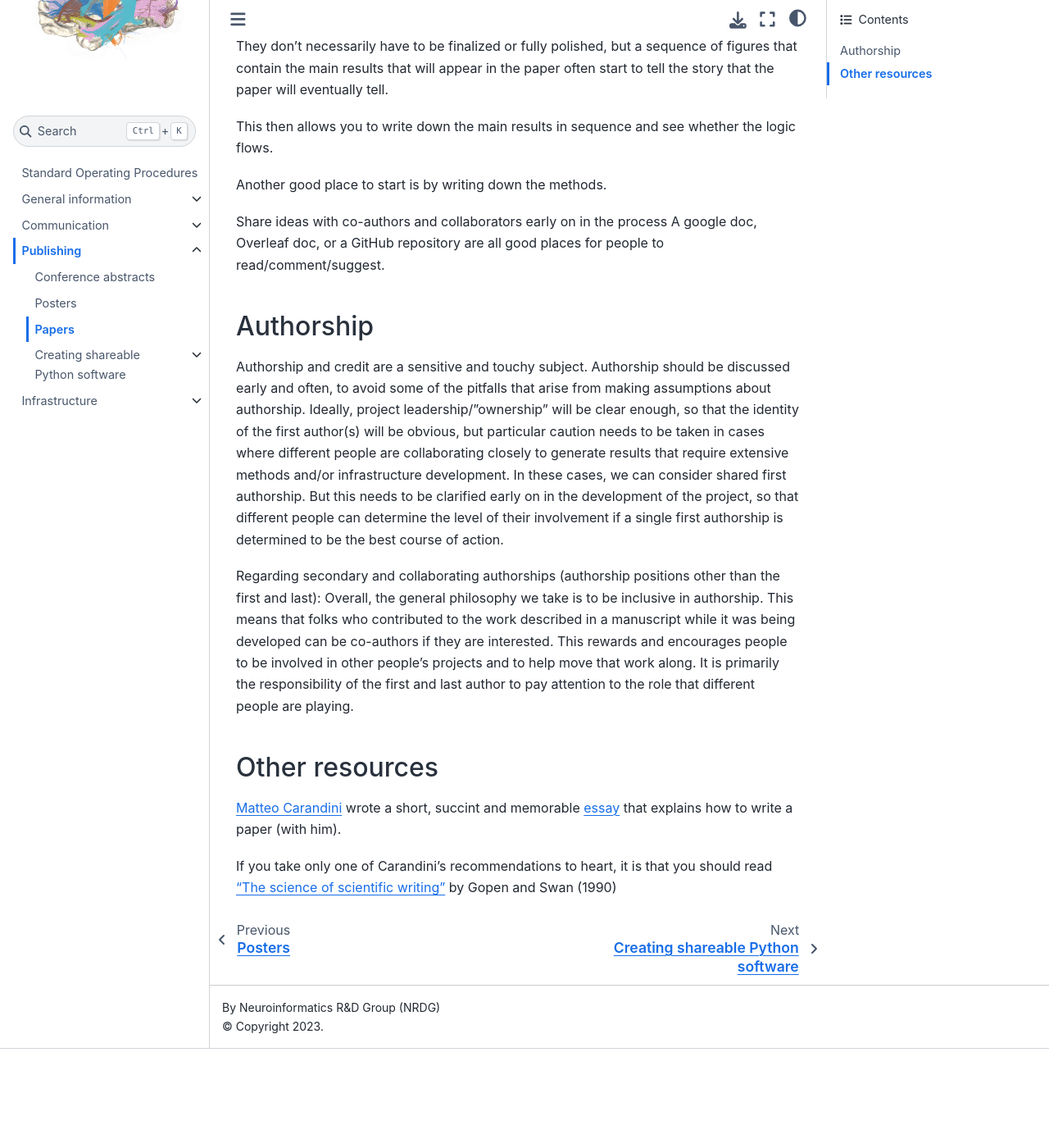
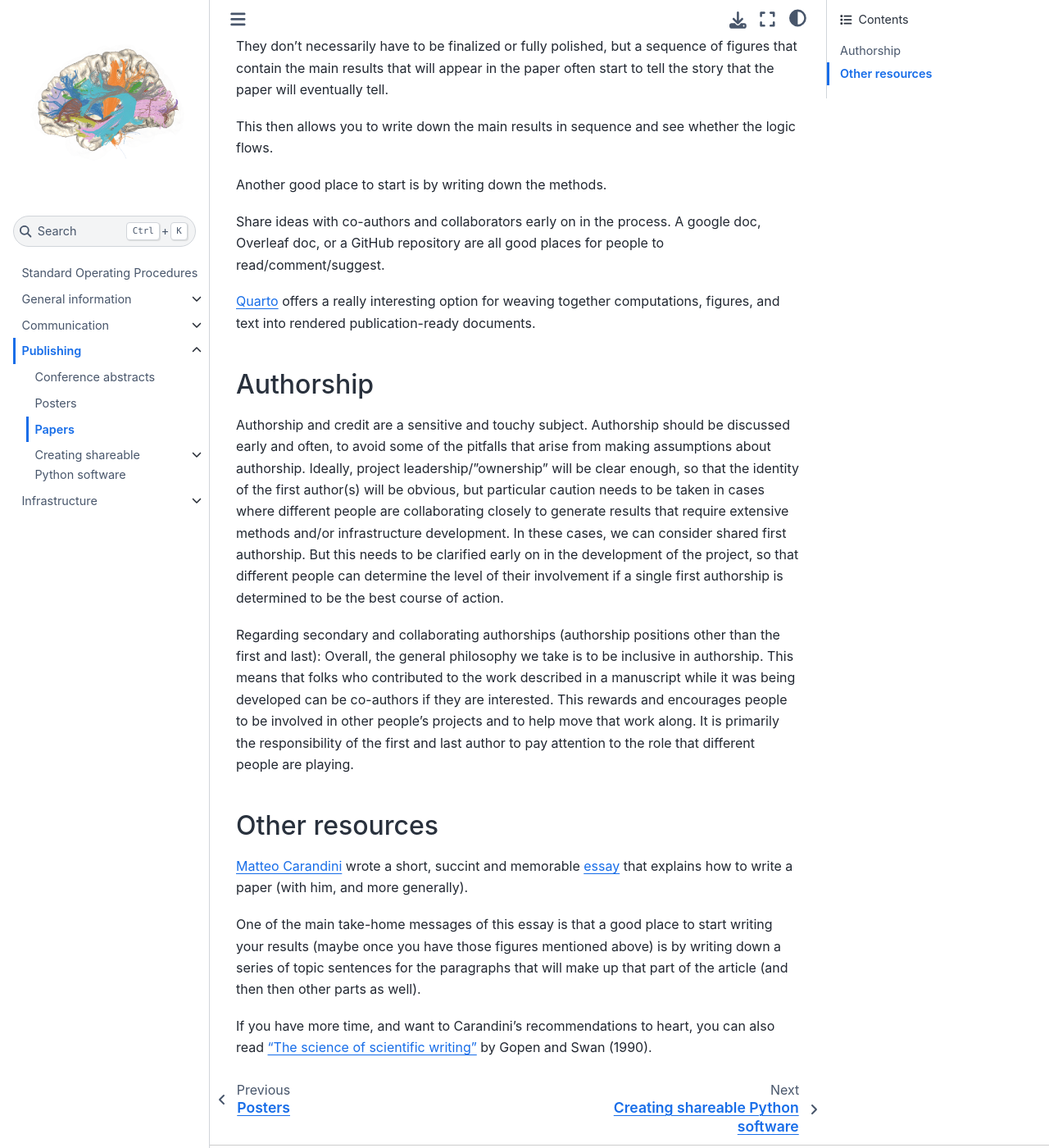
Before and after one commit to nrdg/sop, a Jupyter Book: the page built from publishing/papers.md, in a window 1280 px wide and 1400 px high, scrolled down 445 px. Shown: the whole window at 82% size. Built offline with Jupyter Book 1.0.4 settings and Sphinx 7.4.7 and the Sphinx Book theme 1.1.4, drawn with Linux system fonts in a browser that asks for light colours; pages that are not in the unit, such as notebooks, are missing from menus; before the commit the page ends 1724 px from its top, so only the background shows below that.

Commit message:
A bit more about writing papers.

```diff
--- a/publishing/papers.md
+++ b/publishing/papers.md
@@ -24,9 +24,13 @@ the logic flows.
 
 Another good place to start is by writing down the methods.
 
-Share ideas with co-authors and collaborators early on in the process A google
+Share ideas with co-authors and collaborators early on in the process. A google
 doc, Overleaf doc, or a GitHub repository are all good places for people to
 read/comment/suggest.
+
+[Quarto](https://quarto.org/) offers a really interesting option for weaving
+together computations, figures, and text into rendered publication-ready
+documents.
 
 ## Authorship
 
@@ -53,6 +57,8 @@ different people are playing.
 
 ## Other resources
 
-[Matteo Carandini](https://www.carandinilab.net/home) wrote a short, succint and memorable [essay](https://drive.google.com/file/d/1RFzp3BV1tT4XQTGkGmopkmanjkN9UptD/view) that explains how to write a paper (with him).
+[Matteo Carandini](https://www.carandinilab.net/home) wrote a short, succint and memorable [essay](https://www.eneuro.org/content/eneuro/9/6/ENEURO.0497-22.2022.full.pdf) that explains how to write a paper (with him, and more generally).
 
-If you take only one of Carandini's recommendations to heart, it is that you should read ["The science of scientific writing"](https://www.americanscientist.org/blog/the-long-view/the-science-of-scientific-writing) by Gopen and Swan (1990)
+One of the main take-home messages of this essay is that a good place to start writing your results (maybe once you have those figures mentioned above) is by writing down a series of topic sentences for the paragraphs that will make up that part of the article (and then then other parts as well).
+
+If you have more time, and want to Carandini's recommendations to heart, you can also read ["The science of scientific writing"](https://www.americanscientist.org/blog/the-long-view/the-science-of-scientific-writing) by Gopen and Swan (1990).
```
